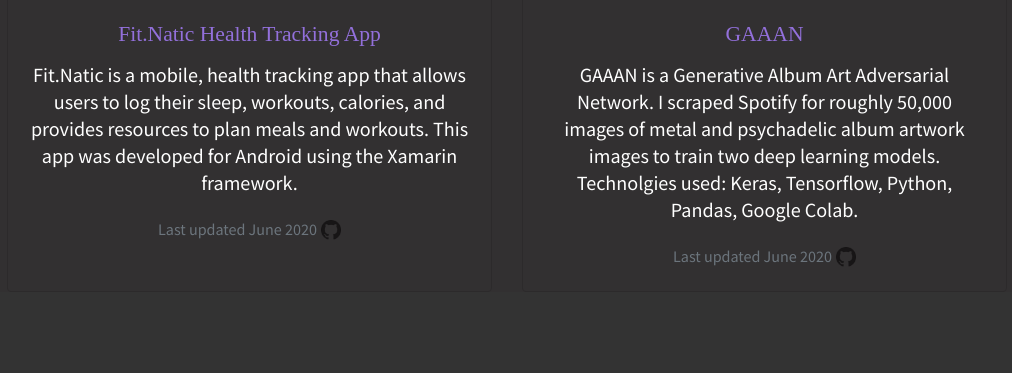
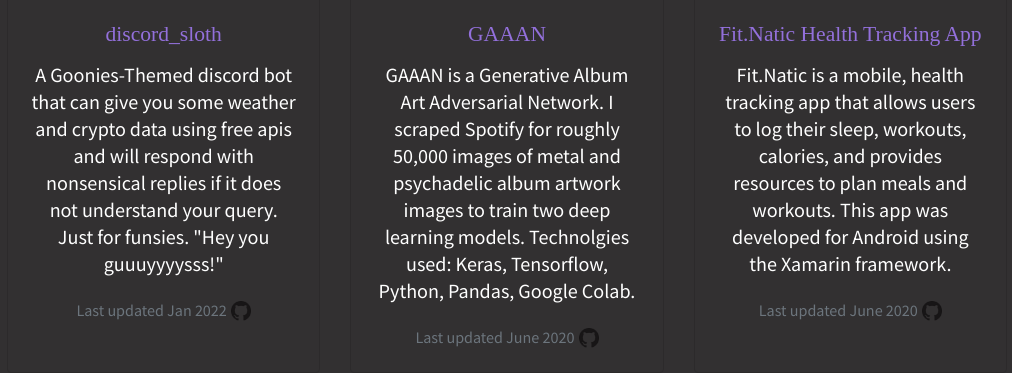
Before and after one commit to mmcdermott011/mcd, a Django app: page /projects in a window 1280 px wide. Shown: the part 573-946 px from the top of the page, without its empty margins (133-1145 px from the left). Before the commit the page ends 839 px from the top, so only its background shows below. Run offline with Django 3.2, Linux system fonts and the light colour scheme.

Commit message:
it's been a while! - updating bio section - adding new project - secret music link - getting rid of commented out code

```diff
--- a/mcd_web_portfolio/mysite/templates/mysite/base.html
+++ b/mcd_web_portfolio/mysite/templates/mysite/base.html
@@ -29,9 +29,6 @@
                 </li>
                 <li class="nav-item">
                     <a class="nav-link" href="{% url 'projects' %}">Projects</a>
-                </li>
-                <li class="nav-item">
-                    <a class="nav-link" href="{% url 'contact' %}">Contact</a>
                 </li>
             </ul>
              <ul class="navbar-nav">
--- a/mcd_web_portfolio/mysite/templates/mysite/projects.html
+++ b/mcd_web_portfolio/mysite/templates/mysite/projects.html
@@ -7,15 +7,14 @@
     <div class="container">
     <div class="card-deck">
   <div class="card">
-    <img src="{%  static 'mysite/images/stats1.png' %}" class="card-img-top" alt="..." width="100" height="400">
+    <img src="{%  static 'mysite/images/sloth_screenshot.png' %}" class="card-img-top" alt="..."  width="100" height="400">
     <div class="card-body">
-      <h5 class="card-title">Fit.Natic Health Tracking App</h5>
-      <p class="card-text">Fit.Natic is a mobile, health tracking app that allows users to log their sleep, workouts, calories, and provides resources
-          to plan meals and workouts. This app was developed for Android using the Xamarin framework.</p>
-      <p class="card-text"><small class="text-muted">Last updated June 2020</small> <a href="https://github.com/mmcdermott011/Fit.Natic" target="_blank">
+      <h5 class="card-title">discord_sloth</h5>
+      <p class="card-text">A Goonies-Themed discord bot that can give you some weather and crypto data using free apis and will respond with nonsensical replies
+      if it does not understand your query. Just for funsies. "Hey you guuuyyyysss!"</p>
+      <p class="card-text"><small class="text-muted">Last updated Jan 2022</small><a href="https://github.com/mmcdermott011/discord_sloth" target="_blank">
              <img src="{%  static 'mysite/icons/github.png' %}" width="20" height="20" >
-         </a></p>
-
+      </a></p>
     </div>
   </div>
   <div class="card">
@@ -30,7 +29,18 @@
       </a></p>
     </div>
   </div>
+  <div class="card">
+    <img src="{%  static 'mysite/images/stats1.png' %}" class="card-img-top" alt="..." width="100" height="400">
+    <div class="card-body">
+      <h5 class="card-title">Fit.Natic Health Tracking App</h5>
+      <p class="card-text">Fit.Natic is a mobile, health tracking app that allows users to log their sleep, workouts, calories, and provides resources
+          to plan meals and workouts. This app was developed for Android using the Xamarin framework.</p>
+      <p class="card-text"><small class="text-muted">Last updated June 2020</small> <a href="https://github.com/mmcdermott011/Fit.Natic" target="_blank">
+             <img src="{%  static 'mysite/icons/github.png' %}" width="20" height="20" >
+         </a></p>
 
+    </div>
+  </div>
 </div>
  </div>
 {% endblock %}
```
Also changed, not shown: mcd_web_portfolio/mcd_web_portfolio/settings.py (+1 -17 lines), mcd_web_portfolio/mysite/templates/mysite/index.html (+4 -3 lines), mcd_web_portfolio/mysite/static/mysite/images/sloth.jpg (added), mcd_web_portfolio/mysite/static/mysite/images/sloth_screenshot.png (added).
